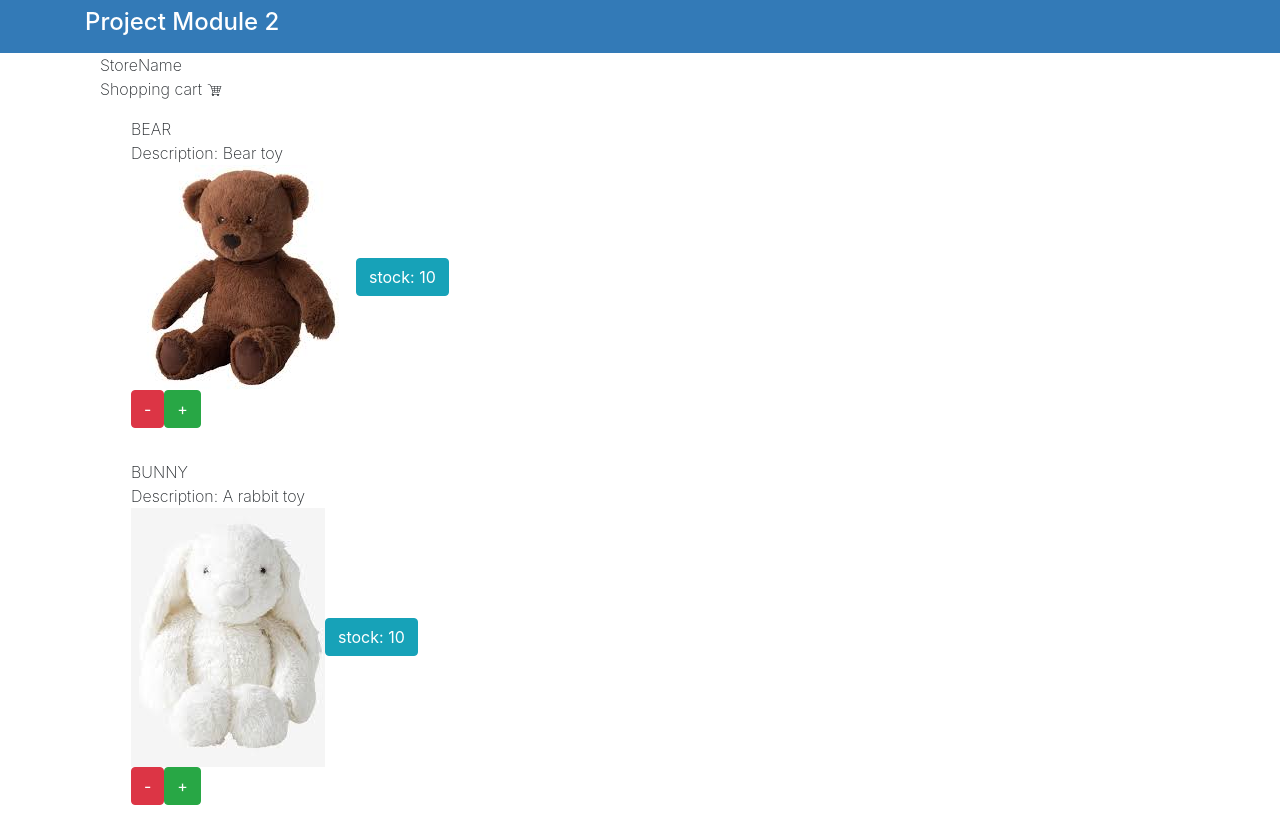
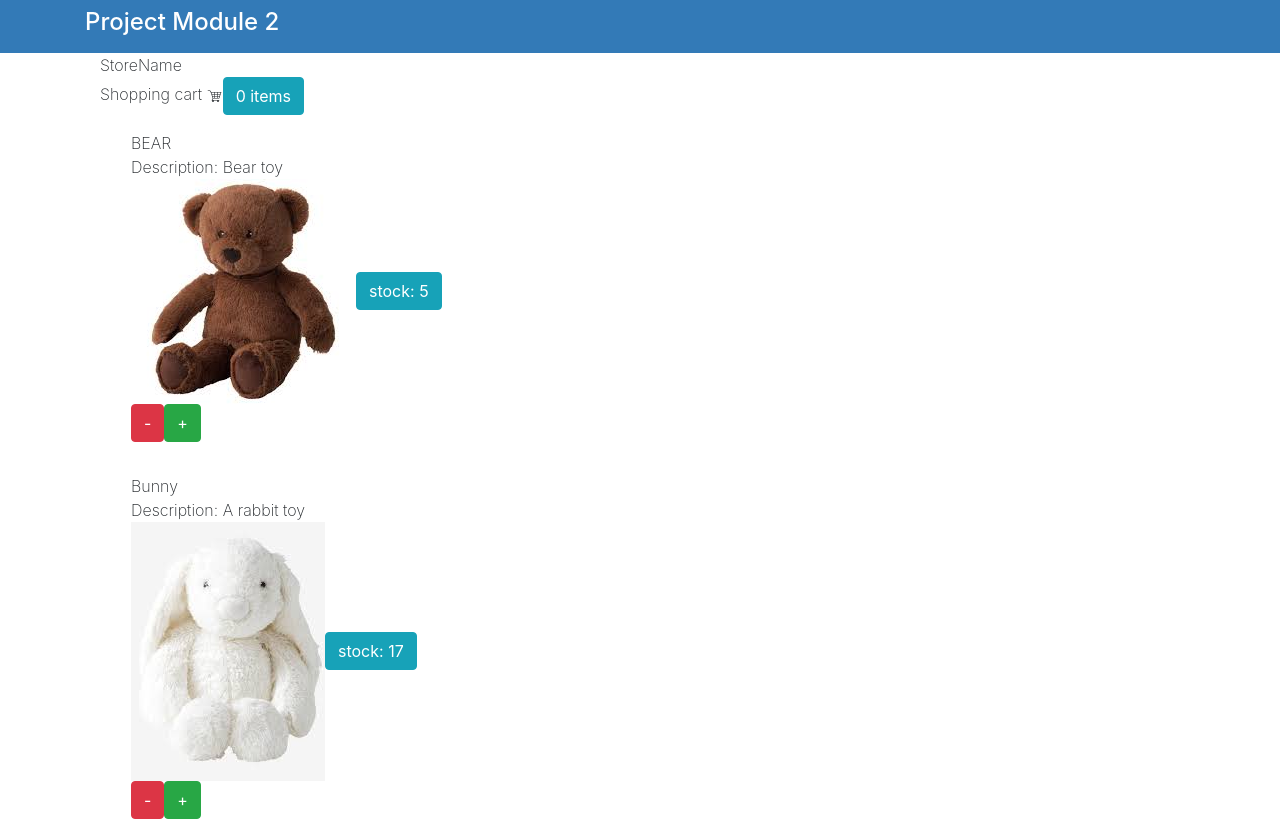
Before and after one commit to TJGaspar/MEAN-MERN2, a React (Create React App) app: page / in a window 1280 px wide. Shown: the top 821 px of the page. Built offline with nearby package versions, Linux system fonts and the light colour scheme.

Commit message:
2nd commit

```diff
--- a/public/data.json
+++ b/public/data.json
@@ -3,36 +3,36 @@
       "productName": "BEAR",
       "description": "Bear toy",
       "image": "./images/bear.jpeg",
-      "stock":10
+      "stock":5
     },
     {
-      "productName": "BUNNY ",
+      "productName": "Bunny ",
       "description": "A rabbit toy",
       "image": "./images/bunny.jpeg",
-      "stock":10
+      "stock":17
     },
     {
       "productName": "LION",
       "description": "A lion toy",
       "image": "./images/lion.jpeg",
-      "stock":10
+      "stock":13
     },
     {
       "productName": "PANDA",
       "description": "Never say no to a panda",
       "image": "./images/panda.jpeg",
-      "stock":10
+      "stock":9
     },
     {
       "productName": "PIG",
       "description": "Please don't break it",
       "image": "./images/pig.jpeg",
-      "stock":10
+      "stock":3
     },
     {
       "productName": "ZOO",
       "description": "Toys kit",
       "image": "./images/zoo.jpeg",
-      "stock":10
+      "stock":0
     }
   ]
--- a/src/components/App.js
+++ b/src/components/App.js
@@ -1,8 +1,8 @@
 import "../css/App.css";
 import React, { Component } from "react";
 import ShoppingCart from "./ShoppingCart";
-// import AddAppointments from "./AddAppointments";
 import ProductsList from "./ProductList";
+import { findIndex } from "lodash";
 // import { result } from "lodash";
 
 class App extends Component {
@@ -11,16 +11,49 @@ class App extends Component {
 		this.state = {
 			store: "StoreName",
 			arrProducts: [],
-			// lastIndex: 0,
+			shopCartProds:[1,2,3],
 		};
+		this.decrementItem = this.decrementItem.bind(this);
+		this.incrementItem = this.incrementItem.bind(this);
 	}
+
+	incrementItem(chosenProd) {
+		let tempProduct = Object.assign(this.state.arrProducts);
+		var SearchIndex = findIndex(tempProduct,{productName : chosenProd})
+		tempProduct[SearchIndex].stock = Object.assign(this.state.arrProducts[SearchIndex].stock);
+		tempProduct[SearchIndex].stock++;
+		console.log(this.shopCartProds);
+		console.log(tempProduct);
+		this.setState({
+			arrProducts: tempProduct,
+		});
+	}
+
+
+
+	decrementItem(chosenProd) {
+		let tempProduct = Object.assign(this.state.arrProducts);
+		console.log (tempProduct)
+		var SearchIndex = findIndex(tempProduct,{productName : chosenProd})
+		tempProduct[SearchIndex].stock = Object.assign(this.state.arrProducts[SearchIndex].stock);
+		tempProduct[SearchIndex].stock--;
+
+		console.log("///temp" + tempProduct[SearchIndex].stock);
+		//console.log("///arr" + JSON.stringify{arrProducts});
+		//console.log(tempProduct);
+		this.setState({
+			arrProducts: tempProduct,
+		});
+	}
+
 	componentDidMount() {
 		fetch("data.json")
 			.then((response) => response.json())
 			.then((result) => {
 				const prod = result.map((item) => {
-					// item.uniq = this.state.lastIndex;
-					// this.setState({ lastIndex: this.state.lastIndex + 1 });
+					console.log(item.stock);
+
+
 					return item;
 				});
 				this.setState({
@@ -28,7 +61,6 @@ class App extends Component {
 				});
 			});
 	}
-
 	render() {
 		return (
 			<main className="page bg-white" id="petratings">
@@ -39,9 +71,11 @@ class App extends Component {
 								{this.state.store}
 
 								<ShoppingCart />
-
-								{/* <AddAppointments /> */}
-								<ProductsList products={this.state.arrProducts} />
+								<ProductsList
+									products={this.state.arrProducts}
+									decrementItem={this.decrementItem}
+									incrementItem={this.incrementItem}
+									/>
 							</div>
 						</div>
 					</div>
--- a/src/components/ProductList.js
+++ b/src/components/ProductList.js
@@ -5,7 +5,6 @@ class ProductList extends Component {
 		return (
 			<div className="products item-list mb-3">
 				{this.props.products.map((item) => (
-
 					<div className="product-name col media py-3" key={item.productName}>
 						<div className="mr-3"></div>
 
@@ -23,8 +22,18 @@ class ProductList extends Component {
 								stock: {item.stock}
 							</button>
 							<div>
-									<button className="btn btn-md btn-danger">-</button>
-									<button className="btn btn-md btn-success">+</button>
+								<button
+									className="btn btn-md btn-danger"
+									onClick={() => this.props.decrementItem(item.productName)}
+								>
+									-
+								</button>
+								<button
+									className="btn btn-md btn-success"
+									onClick={() => this.props.incrementItem(item.productName)}
+								>
+									+
+								</button>
 							</div>
 						</div>
 					</div>
--- a/src/components/ShoppingCart.js
+++ b/src/components/ShoppingCart.js
@@ -3,8 +3,13 @@ import { GiShoppingCart } from "react-icons/gi";
 class ShoppingCart extends Component {
 	render() {
 		return (
-				<div className = "shopping-cart"> Shopping cart <GiShoppingCart /> </div>
-
+			<div className="shopping-cart">
+				{" "}
+				Shopping cart <GiShoppingCart />
+				<button className="btn btn-md btn-info">
+		{0} items
+				</button>
+			</div>
 		);
 	}
 }
```
Also changed, not shown: 1 other file (tests, documents, lock files or other folders). Lines whose indentation alone changed are shown as unchanged.
